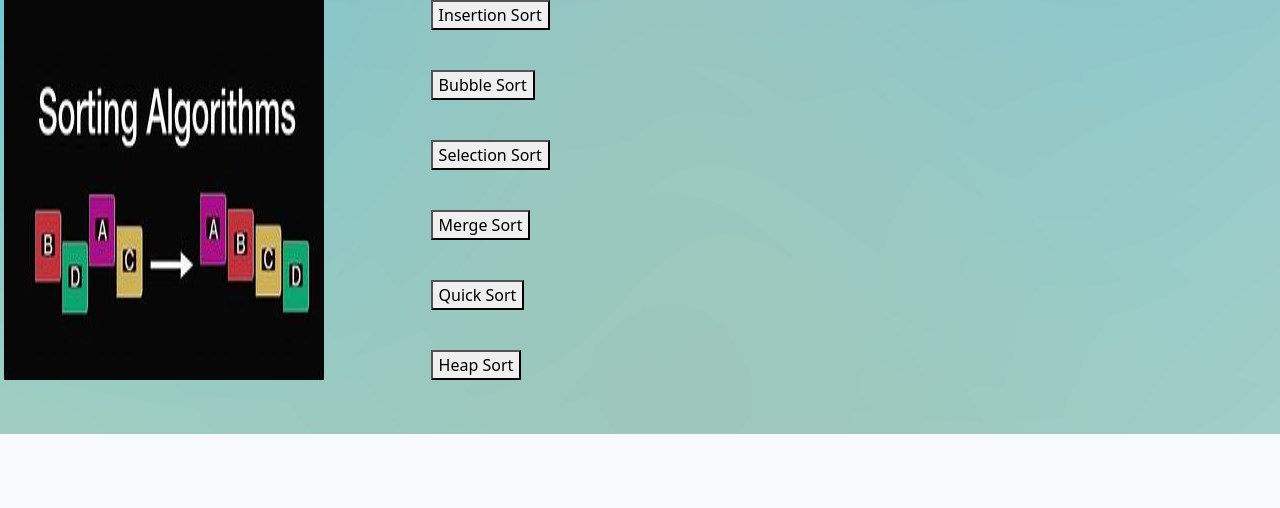
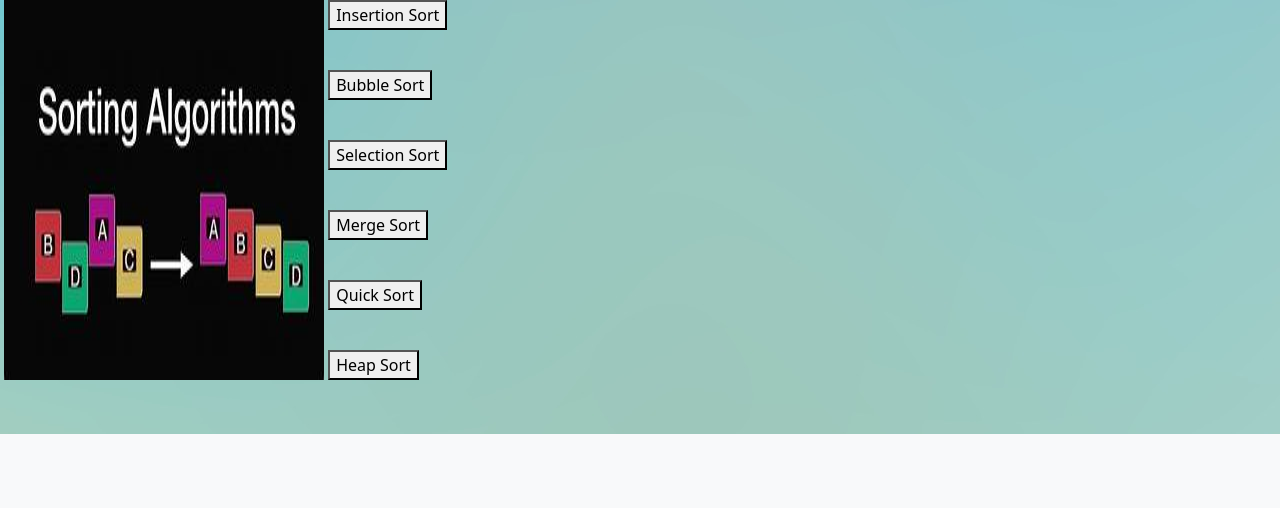
Before and after one commit to Akash1patel/GoViz, a plain HTML site: page list.html in a window 1280 px wide. Shown: the top 508 px of the page. Drawn offline with nearby package versions, Linux system fonts and the light colour scheme; files whose address does not match are found by name.

Commit message:
Update list.html

```diff
--- a/list.html
+++ b/list.html
@@ -12,7 +12,7 @@
     <div class="d-inline-flex gap-1 img-fluid">
       <img src="so_i.jpeg" alt="Responsive Image" class="img-fluid">
         <!--<img src="so_i.jpeg" height="500" width="500">-->
-        <div class="d-grid gap-2 col-6 mx-auto justify-content-md-end">
+        <div class="d-grid gap-2 justify-content-md-end">
 
 
             <a href="is.html"><button>Insertion Sort</button></a>
```
